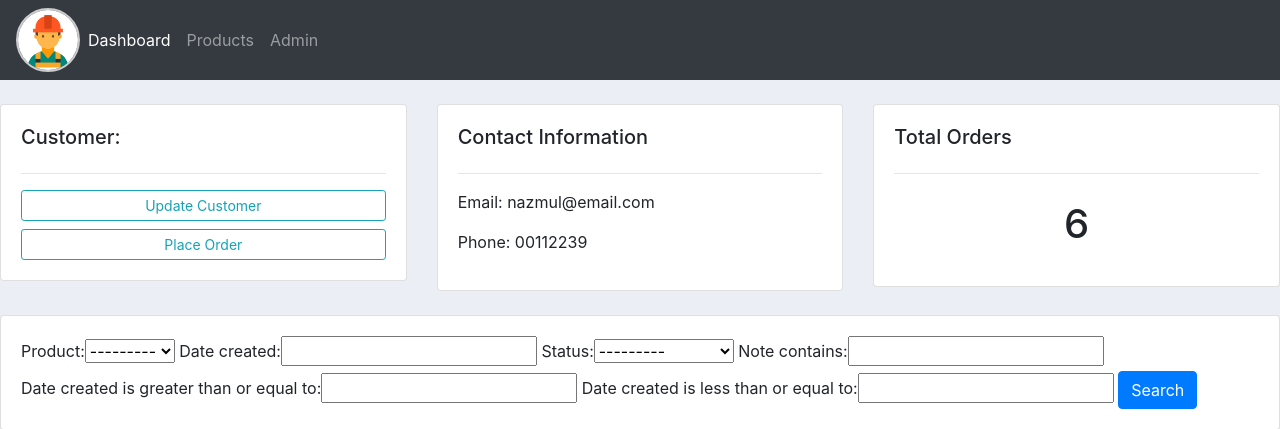
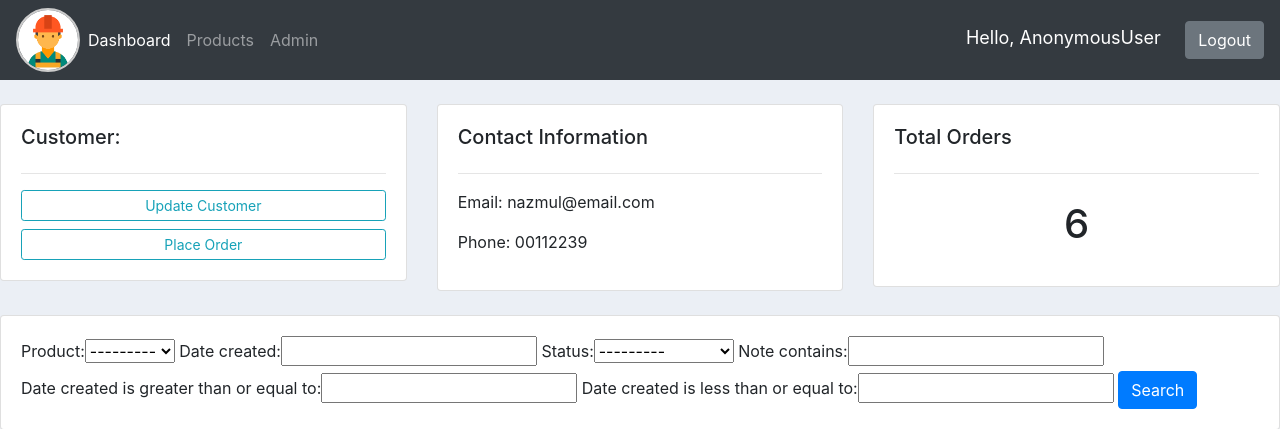
Before and after one commit to nazmulshuvo03/CustomerControlDjango, a Django app: page /customer/1/ in a window 1280 px wide. Shown: the top 429 px of the page. Run offline with Django 3.2, Linux system fonts and the light colour scheme; data comes from the database, SQL or seed files in the repository; both versions use the stored data as it was after the commit; some libraries are stand-ins or nearby versions.

Commit message:
logout added in navbar

```diff
--- a/customerControl/accounts/templates/accounts/navbar.html
+++ b/customerControl/accounts/templates/accounts/navbar.html
@@ -1,4 +1,12 @@
 {% load static %}
+
+<style>
+    .hello-msg {
+        font-size: 18px;
+        color: #fff;
+        margin-right: 20px;
+    }
+</style>
 
 <nav class="navbar navbar-expand-lg navbar-dark bg-dark">
     <img src="{% static 'images/logo.png' %}" alt="Logo" id="logo" />
@@ -25,5 +33,12 @@
                 <a class="nav-link" href="http://127.0.0.1:8000/admin">Admin</a>
             </li>
         </ul>
+
+        <div class="ml-auto">
+            <span class="hello-msg">Hello, {{ request.user }}</span>
+            <span>
+                <a class="btn btn-md btn-secondary" href="{% url 'logout' %}">Logout</a>
+            </span>
+        </div>
     </div>
 </nav>
--- a/customerControl/accounts/urls.py
+++ b/customerControl/accounts/urls.py
@@ -4,6 +4,7 @@ from . import views
 urlpatterns = [
 	path('register/', views.registerPage, name="register"),
 	path('login/', views.loginPage, name="login"),
+	path('logout/', views.logoutUser, name="logout"),
 
     path('', views.home, name="home"),
     path('products/', views.products, name="products"),
--- a/customerControl/accounts/views.py
+++ b/customerControl/accounts/views.py
@@ -43,9 +43,16 @@ def loginPage(req):
         if user is not None:
             login(req, user)
             return redirect('home')
+        else:
+            messages.info(req, 'Username or Password is incorrect')
 
     context = {}
     return render(req, 'accounts/login.html', context)
+
+
+def logoutUser(req):
+    logout(req)
+    return redirect('login')
 
 
 def home(req):
```
Also changed, not shown: customerControl/db.sqlite3.
